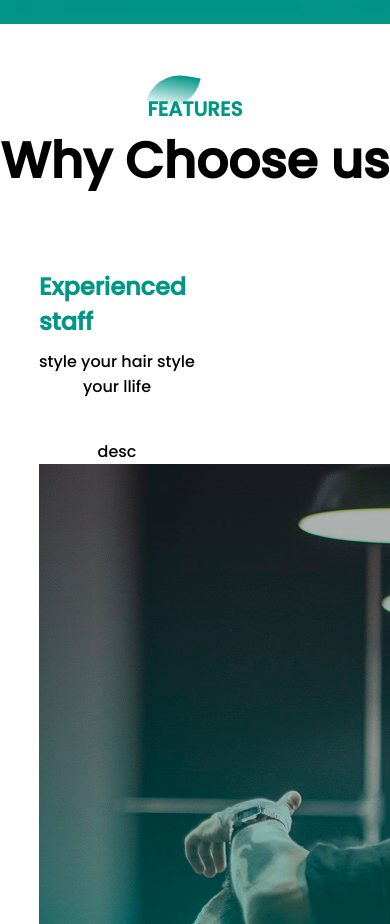
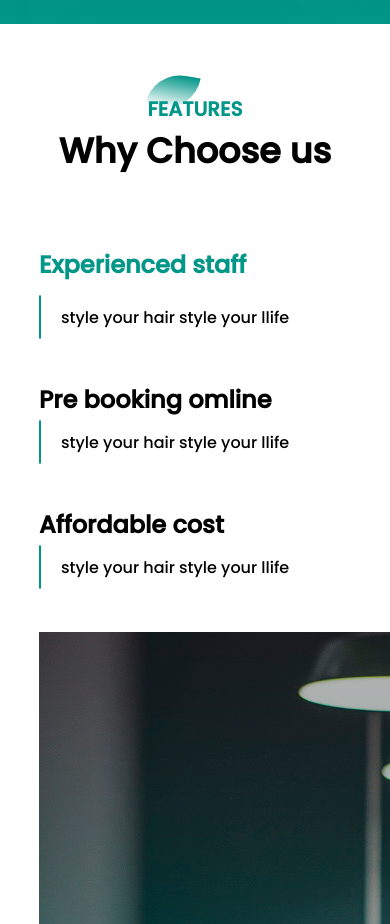
Before and after one commit to tsopsericado/barber-shop, a plain HTML site: page index.html in a window 390 px wide. Shown: the part 820-1744 px from the top of the page. Drawn offline with Linux system fonts and the light colour scheme; a web font is replaced by a local one.

Commit message:
some changes in css and html

```diff
--- a/index.html
+++ b/index.html
@@ -44,12 +44,33 @@
          <div class="features">
             <h1>Experienced staff</h1>
             <div class="features-desc">
-                 <div class="feature-icon"></div>
+                 <div class="feature-icon">
+                    <i class="fa fa-shield"></i>
+                 </div>
                  <div class="feature-text">
                     <p>style your hair style your llife</p>
                  </div>
-            </div>desc
+            </div>
          </div>
+         <h1>Pre booking omline</h1>
+         <div class="features-desc">
+              <div class="feature-icon">
+                 <i class="fa fa-check-square-o"></i>
+              </div>
+              <div class="feature-text">
+                 <p>style your hair style your llife</p>
+              </div>
+         </div>
+         <h1>Affordable cost</h1>
+         <div class="features-desc">
+              <div class="feature-icon">
+                 <i class="fa fa-check-inc"></i>
+              </div>
+              <div class="feature-text">
+                 <p>style your hair style your llife</p>
+              </div>
+         </div>
+
          <div class="features-img">
             <img class="Barber-man" src="./Barber_Shop_img/barber-man.jpg">
 
--- a/style.css
+++ b/style.css
@@ -149,9 +149,6 @@ nav ul li a{
     align-items: center;
     text-align: center;
 }
-.features{
-    flex-basis: 50%;
-}
 .feature-img{
     flex-basis: 50%;
     margin: auto;
@@ -179,3 +176,20 @@ nav ul li a{
     color: #009688;
     border: 1px solid #009688;
 }
+.feature-text{
+    padding: 0 20px;
+    text-align: initial;
+}
+@media screen and (max-width:770px){
+.title-text h1{
+    font-size: 35px;
+}
+.features{
+    flex-basis: 100%;
+}
+.feature-img{
+    flex-basis: 100%;
+}
+.feature-img img{
+    width: 100%;
+}
```
